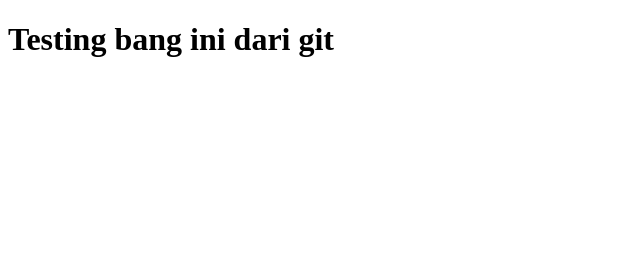
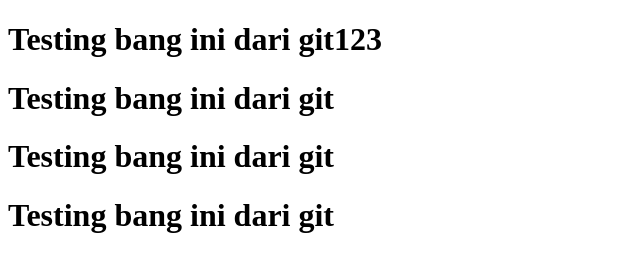
Before and after one commit to alreagon/FSW-Challange02, a plain HTML site: page tesstinggit.html in a window 1280 px wide. Shown: the whole page, without its empty margins (0-640 px from the left). Drawn offline with Linux system fonts and the light colour scheme.

Commit message:
test the testing

```diff
--- a/tesstinggit.html
+++ b/tesstinggit.html
@@ -4,10 +4,13 @@
 <head>
     <meta charset="UTF-8">
     <meta name="viewport" content="width=device-width, initial-scale=1.0">
-    <title>Document</title>
+    <title>Testing</title>
 </head>
 
 <body>
+    <h1>Testing bang ini dari git123</h1>
+    <h1>Testing bang ini dari git</h1>
+    <h1>Testing bang ini dari git</h1>
     <h1>Testing bang ini dari git</h1>
 </body>
 
```
